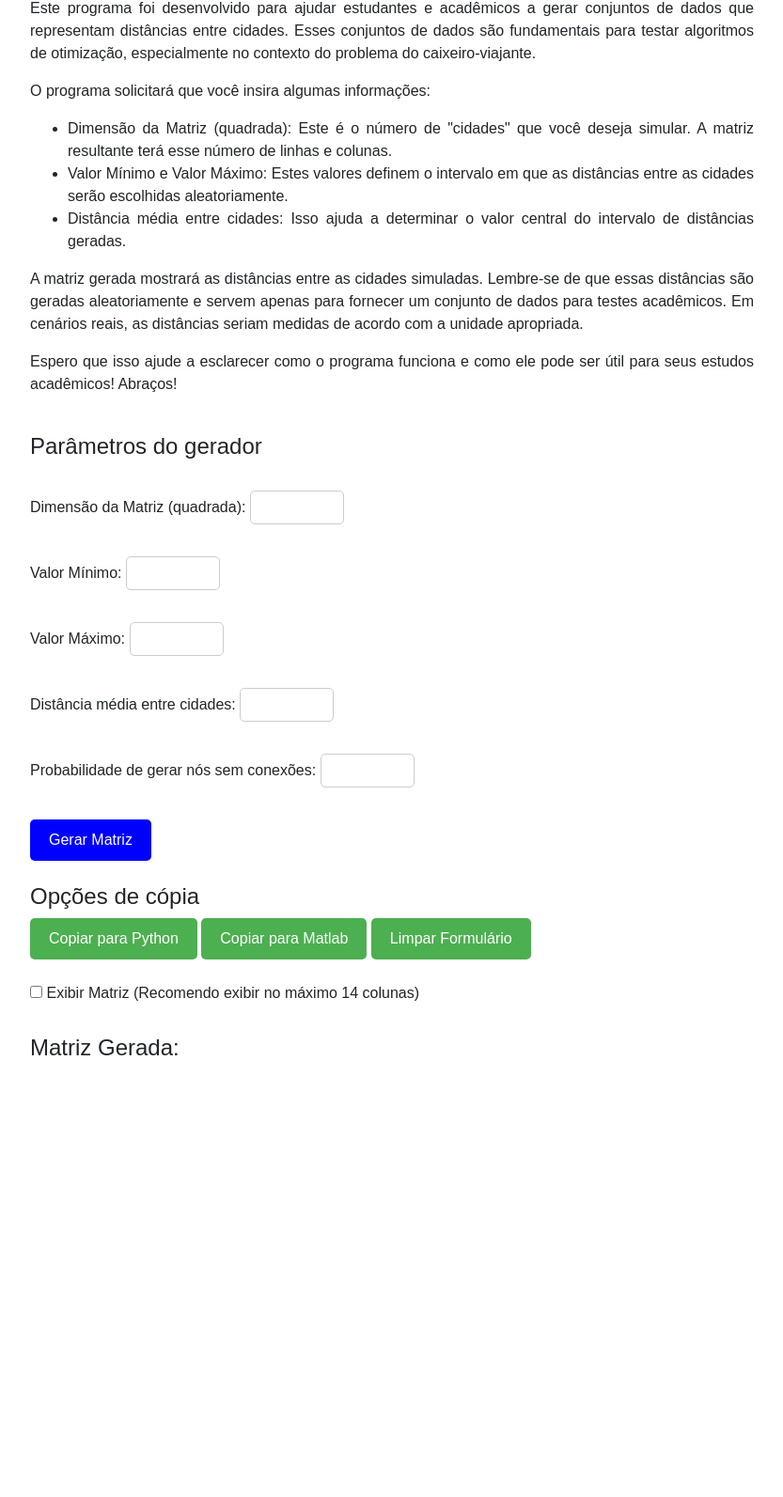
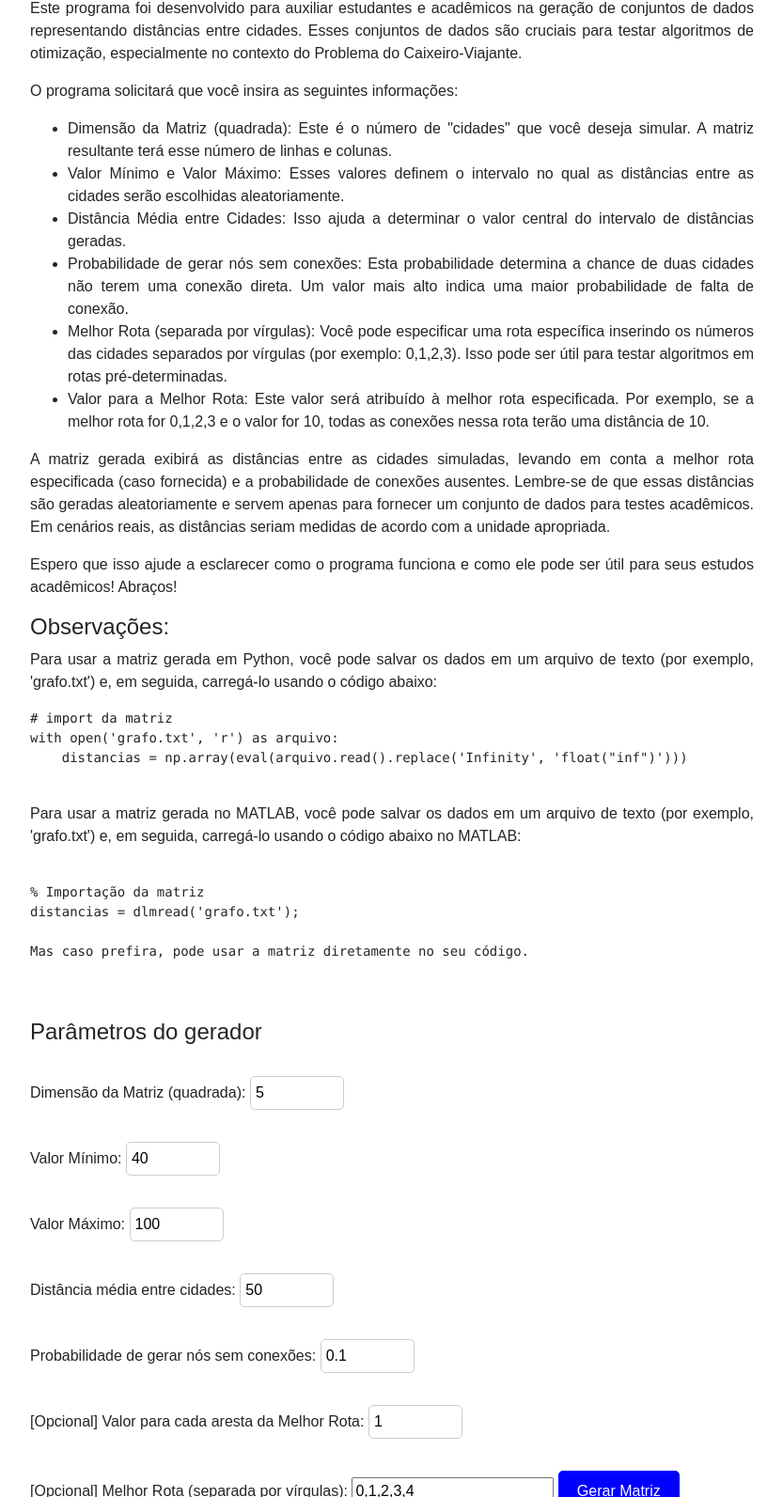
Before and after one commit to maiconcentner/gerar_matriz.github.io, a plain HTML site: page index.html in a window 1280 px wide. Shown: the part 319-1912 px from the top of the page at 94% size, without its empty margins (223-1056 px from the left). Before the commit the page ends 1468 px from the top, so only its background shows below. Drawn offline with nearby package versions, Linux system fonts and the light colour scheme.

Commit message:
novos parametros

```diff
--- a/index.html
+++ b/index.html
@@ -111,36 +111,68 @@
         <p>A criação de instâncias (conjuntos de dados específicos) para testar modelos de resolução é crucial para avaliar 	a eficácia e a eficiência desses modelos. Essas instâncias representam cenários reais que o caixeiro viajante pode 	enfrentar, permitindo a validação e a otimização de soluções.</p>
 
 	<div id="explicacao">
-            <h2>Explicação da ferramenta</h2>
-            <p>Este programa foi desenvolvido para ajudar estudantes e acadêmicos a gerar conjuntos de dados que 		representam distâncias entre cidades. Esses conjuntos de dados são fundamentais para testar algoritmos de 		otimização, especialmente no contexto do problema do caixeiro-viajante.</p>
-            <p>O programa solicitará que você insira algumas informações:</p>
-            <ul>
+        <h2>Explicação da Ferramenta</h2>
 
-                <li>Dimensão da Matriz (quadrada): Este é o número de "cidades" que você deseja simular. A matriz resultante 		terá esse número de linhas e colunas.</li>
-                <li>Valor Mínimo e Valor Máximo: Estes valores definem o intervalo em que as distâncias entre as cidades 		serão escolhidas aleatoriamente.</li>
-                <li>Distância média entre cidades: Isso ajuda a determinar o valor central do intervalo de distâncias 			geradas.</li>
-            </ul>
-            <p>A matriz gerada mostrará as distâncias entre as cidades simuladas. Lembre-se de que essas distâncias são 		geradas aleatoriamente e servem apenas para fornecer um conjunto de dados para testes acadêmicos. Em 			cenários reais, as distâncias seriam medidas de acordo com a unidade apropriada.</p>
-            <p>Espero que isso ajude a esclarecer como o programa funciona e como ele pode ser útil para seus estudos 			acadêmicos! Abraços!</p>
+<p>Este programa foi desenvolvido para auxiliar estudantes e acadêmicos na geração de conjuntos de dados representando distâncias entre cidades. Esses conjuntos de dados são cruciais para testar algoritmos de otimização, especialmente no contexto do Problema do Caixeiro-Viajante.</p>
+
+<p>O programa solicitará que você insira as seguintes informações:</p>
+
+<ul>
+    <li>Dimensão da Matriz (quadrada): Este é o número de "cidades" que você deseja simular. A matriz resultante terá esse número de linhas e colunas.</li>
+    <li>Valor Mínimo e Valor Máximo: Esses valores definem o intervalo no qual as distâncias entre as cidades serão escolhidas aleatoriamente.</li>
+    <li>Distância Média entre Cidades: Isso ajuda a determinar o valor central do intervalo de distâncias geradas.</li>
+    <li>Probabilidade de gerar nós sem conexões: Esta probabilidade determina a chance de duas cidades não terem uma conexão direta. Um valor mais alto indica uma maior probabilidade de falta de conexão.</li>
+    <li>Melhor Rota (separada por vírgulas): Você pode especificar uma rota específica inserindo os números das cidades separados por vírgulas (por exemplo: 0,1,2,3). Isso pode ser útil para testar algoritmos em rotas pré-determinadas.</li>
+    <li>Valor para a Melhor Rota: Este valor será atribuído à melhor rota especificada. Por exemplo, se a melhor rota for 0,1,2,3 e o valor for 10, todas as conexões nessa rota terão uma distância de 10.</li>
+</ul>
+
+<p>A matriz gerada exibirá as distâncias entre as cidades simuladas, levando em conta a melhor rota especificada (caso fornecida) e a probabilidade de conexões ausentes. Lembre-se de que essas distâncias são geradas aleatoriamente e servem apenas para fornecer um conjunto de dados para testes acadêmicos. Em cenários reais, as distâncias seriam medidas de acordo com a unidade apropriada.</p>
+
+<p>Espero que isso ajude a esclarecer como o programa funciona e como ele pode ser útil para seus estudos acadêmicos! Abraços!</p>
+<h2>Observações:</h2>
+                <p>
+                    Para usar a matriz gerada em Python, você pode salvar os dados em um arquivo de texto (por exemplo, 'grafo.txt') e, em seguida, carregá-lo usando o código abaixo:
+                    <pre>
+# import da matriz
+with open('grafo.txt', 'r') as arquivo:
+    distancias = np.array(eval(arquivo.read().replace('Infinity', 'float("inf")')))
+                    </pre>
+                </p>
+                <p>
+                    Para usar a matriz gerada no MATLAB, você pode salvar os dados em um arquivo de texto (por exemplo, 'grafo.txt') e, em seguida, carregá-lo usando o código abaixo no MATLAB:
+                </p>
+                <pre>
+                    <code>
+% Importação da matriz
+distancias = dlmread('grafo.txt');
+                    </code>
+Mas caso prefira, pode usar a matriz diretamente no seu código.
+                </pre>
         </div>
         <br>
         <h2>Parâmetros do gerador</h2>
 	<br>
-        <form onsubmit="gerarMatriz(); return false;">
+    <form onsubmit="gerarMatriz(); return false;">
         <label for="dimensao">Dimensão da Matriz (quadrada):</label>
-        <input type="number" id="dimensao" required><br><br>
+        <input type="number" id="dimensao" required value="5"><br><br>
 
         <label for="valor_min">Valor Mínimo:</label>
-        <input type="number" id="valor_min" step="0.01" required><br><br>
+        <input type="number" id="valor_min" step="0.01" required value="40"><br><br>
 
         <label for="valor_max">Valor Máximo:</label>
-        <input type="number" id="valor_max" step="0.01" required><br><br>
+        <input type="number" id="valor_max" step="0.01" required value="100"><br><br>
 
         <label for="media_distancia">Distância média entre cidades:</label>
-        <input type="number" id="media_distancia" step="0.01" required><br><br>
+        <input type="number" id="media_distancia" step="0.01" required value="50"><br><br>
 
         <label for="probabilidade_sem_conexao">Probabilidade de gerar nós sem conexões:</label>
-        <input type="number" id="probabilidade_sem_conexao" step="0.01" required><br>	<br>
+        <input type="number" id="probabilidade_sem_conexao" step="0.01" required value="0.1"><br> <br>
+
+        <label for="valor_melhor_rota">[Opcional] Valor para cada aresta da Melhor Rota:</label>
+        <input type="number" id="valor_melhor_rota" step="0.01" value="1"><br><br>
+
+        <label for="melhor_rota">[Opcional] Melhor Rota (separada por vírgulas):</label>
+        <input type="text" id="melhor_rota" value="0,1,2,3,4">
 
         <input type="submit" style="background-color: #0000FF; border-color: #0000FF;" value="Gerar Matriz">
 
--- a/script.js
+++ b/script.js
@@ -11,7 +11,7 @@ function gerarMatriz() {
             throw new Error('Por favor, preencha todos os campos com valores numéricos.');
         }
 
-        if (dimensao <= 0 || probabilidade_sem_conexao <= 0 || valor_min < 0 || valor_max <= valor_min || media_distancia < 0) {
+        if (dimensao <= 0 || probabilidade_sem_conexao < 0 || valor_min < 0 || valor_max <= valor_min || media_distancia < 0) {
             throw new Error('Por favor, insira valores válidos.');
         }
 
@@ -23,10 +23,24 @@ function gerarMatriz() {
             matriz_aleatoria[i][i] = 0;
         }
 
-        // Exibe a matriz gerada
+
+        const melhor_rota = document.getElementById('melhor_rota').value;
+        const valor_melhor_rota = parseFloat(document.getElementById('valor_melhor_rota').value);
+
+    if (valor_melhor_rota <= 0) {
+        throw new Error('Por favor, insira um valor válido para a melhor rota.');
+    }
+    const matriz_aleatoria_com_rota = gerarMatrizPython(dimensao, valor_min, valor_max, media_distancia, probabilidade_sem_conexao, melhor_rota, valor_melhor_rota);
+
+    // Corrige a diagonal principal
+    for (let i = 0; i < dimensao; i++) {
+        matriz_aleatoria_com_rota[i][i] = 0;
+    }
+
+    // Exibe a matriz gerada com a melhor rota
     const matrizElement = document.getElementById('matriz');
     matrizElement.innerHTML = '';
-        for (const linha of matriz_aleatoria) {
+    for (const linha of matriz_aleatoria_com_rota) {
         const rowElement = document.createElement('div');
         rowElement.className = 'row';
 
@@ -46,7 +60,7 @@ function gerarMatriz() {
 }
 
 // Função para gerar a matriz (similar à função em Python)
-function gerarMatrizPython(dimensao, valor_min, valor_max, media_distancia, probabilidade_sem_conexao) {
+function gerarMatrizPython(dimensao, valor_min, valor_max, media_distancia, probabilidade_sem_conexao, melhor_rota, valor_melhor_rota) {
     // Inicializa a matriz com zeros
     let matriz = Array.from({ length: dimensao }, () => Array(dimensao).fill(0));
 
@@ -68,8 +82,26 @@ function gerarMatrizPython(dimensao, valor_min, valor_max, media_distancia, prob
         }
     }
 
+// Substitui os valores na melhor rota, se fornecida
+if (melhor_rota && valor_melhor_rota) {
+    const pontos_rota = melhor_rota.split(',').map(Number);
+    for (let i = 0; i < pontos_rota.length - 1; i++) {
+        const cidade_origem = pontos_rota[i];
+        const cidade_destino = pontos_rota[i + 1];
+        matriz[cidade_origem][cidade_destino] = valor_melhor_rota;
+        matriz[cidade_destino][cidade_origem] = valor_melhor_rota;
+    }
+
+    // Fecha a rota completa
+    const cidade_origem = pontos_rota[pontos_rota.length - 1];
+    const cidade_destino = pontos_rota[0];
+    matriz[cidade_origem][cidade_destino] = valor_melhor_rota;
+    matriz[cidade_destino][cidade_origem] = valor_melhor_rota;
+}
+
     return matriz;
 }
+
 
 
 
```
Lines whose indentation alone changed are shown as unchanged.
